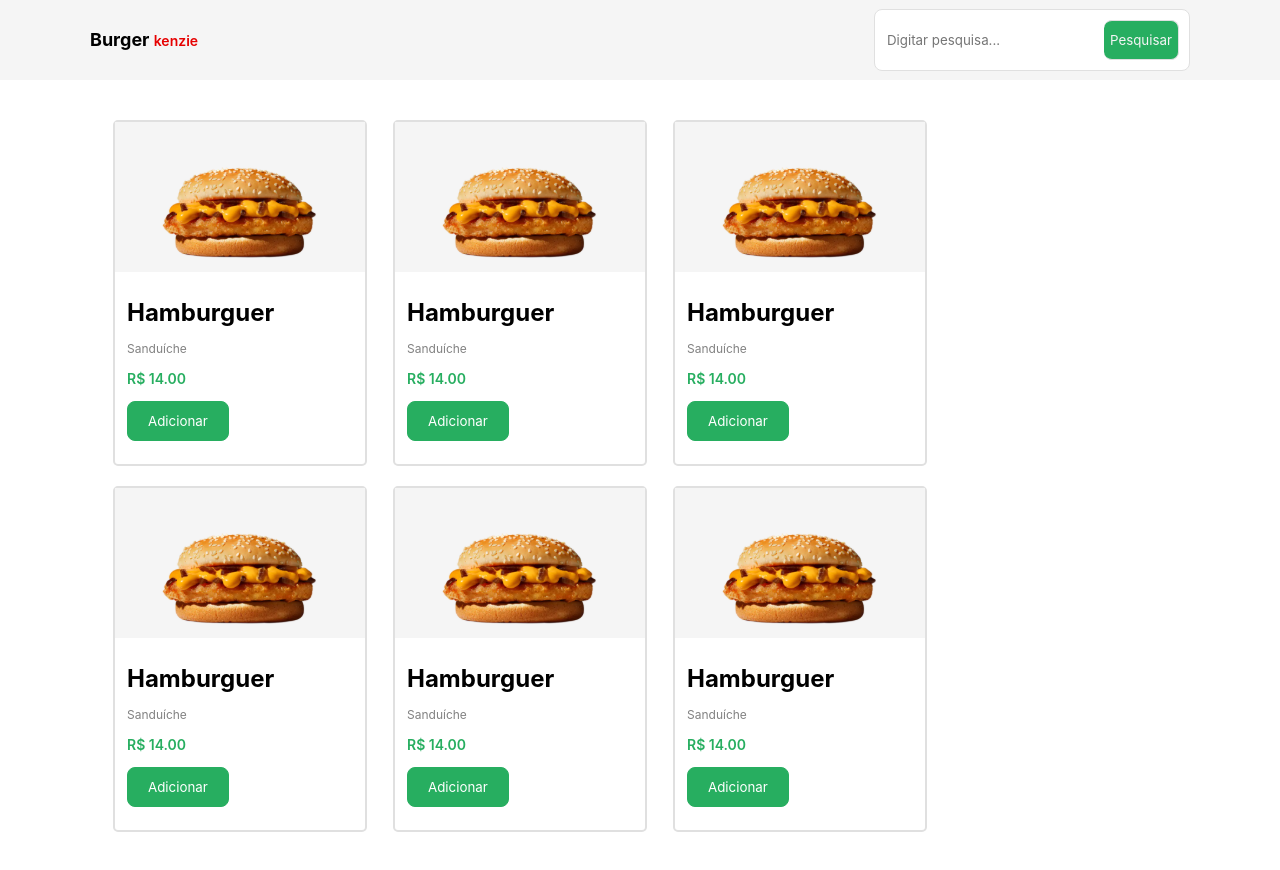
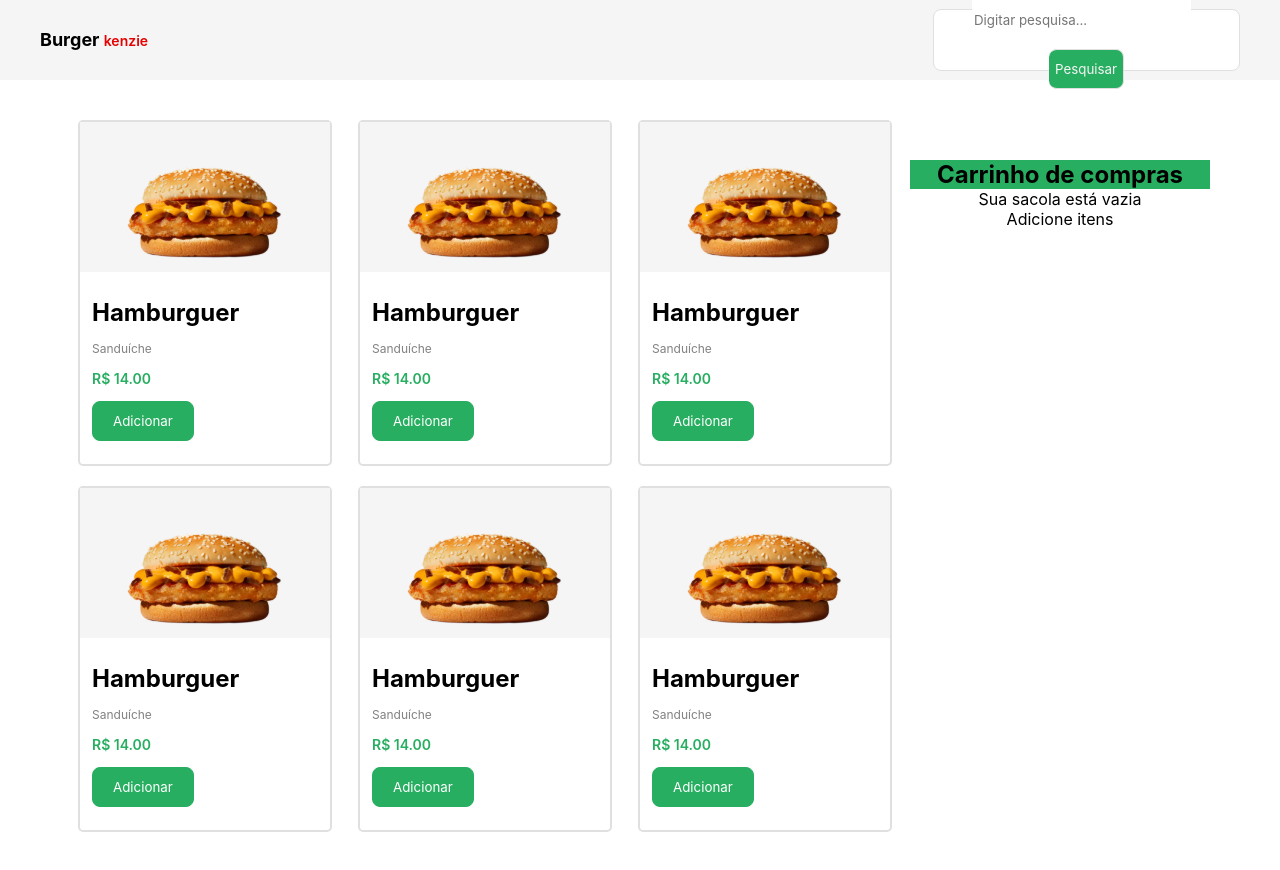
Before and after one commit to gabryelmaraujo/hamburgueria-v1, a React (Create React App) app in the folder kenzie-burger/: page / in a window 1280 px wide. Shown: the top 870 px of the page. Built offline with nearby package versions, Linux system fonts and the light colour scheme.

Commit message:
feat: cart styles in progress

```diff
--- a/kenzie-burger/src/App.jsx
+++ b/kenzie-burger/src/App.jsx
@@ -9,6 +9,7 @@ import styled from 'styled-components'
 import Header from './components/Header'
 import ProductsCard from './components/ProductsCard'
 import ProductsList from './components/ProductsList'
+import Cart from './components/Cart'
 
 function App() {
   return (
@@ -19,6 +20,8 @@ function App() {
       <Header/>
 
       <ProductsList/>
+
+      <Cart/>
     </div>
   );
 }
--- /dev/null
+++ b/kenzie-burger/src/components/Cart/index.jsx
@@ -0,0 +1,26 @@
+import React from "react";
+import CartContainer from "./styles";
+
+const Cart = () => {
+
+return(
+
+    <CartContainer>
+        <header className="cartHeader">
+            <h2 className="cartTitle">
+                Carrinho de compras
+            </h2>
+        </header>
+        <main className="cartMain">
+            <div className="emptyCartDiv">
+                <p className="emptyCartTitle">Sua sacola está vazia</p>
+                <p className="emptyCartText">Adicione itens</p>
+            </div>
+        </main>
+    </CartContainer>
+
+)
+
+}
+
+export default Cart
--- /dev/null
+++ b/kenzie-burger/src/components/Cart/styles.js
@@ -0,0 +1,17 @@
+import styled from "styled-components";
+
+const CartContainer = styled.div`
+
+    width: 300px;
+    position: absolute;
+    right: 70px;
+    top: 20%;
+
+    .cartHeader{
+        background-color: var(--brand-1);
+        width: 100%;
+    }
+
+`
+
+export default CartContainer
--- a/kenzie-burger/src/components/Header/styles.js
+++ b/kenzie-burger/src/components/Header/styles.js
@@ -10,7 +10,7 @@ const AppHeader = styled.header`
     .headerContainer{
 
         height: 100%;
-        width: 1100px;
+        width: 1200px;
         margin: 0 auto;
 
         display: flex;
--- a/kenzie-burger/src/components/HeaderLogo/styles.js
+++ b/kenzie-burger/src/components/HeaderLogo/styles.js
@@ -1,6 +1,7 @@
 import styled from "styled-components";
 
 const LogoHeader = styled.div`
+
 
     .logoText{
         font-style: normal;
--- a/kenzie-burger/src/components/InputSearch/styles.js
+++ b/kenzie-burger/src/components/InputSearch/styles.js
@@ -5,6 +5,7 @@ const SearchDiv = styled.div`
 
     height: 60px;
     padding: 0 10px;
+    width: 285px;
 
     background-color: var(--white);
 
@@ -14,8 +15,13 @@ const SearchDiv = styled.div`
     display: flex;
     align-items: center;
 
+    .searchForm{
+        width: 100%;
+    }
+
     #searchInput{
         height: 56px;
+        margin-right: 10px;
         border-top: 0px;
         border-left: 0px;
         border-bottom: 0px;
--- a/kenzie-burger/src/components/ProductsList/styles.js
+++ b/kenzie-burger/src/components/ProductsList/styles.js
@@ -3,7 +3,7 @@ import styled from "styled-components";
 const ListContainer = styled.div`
 
     width: 840px;
-    margin: 40px 100px;
+    margin: 40px 65px;
 
     display: flex;
     flex-wrap: wrap;
```
